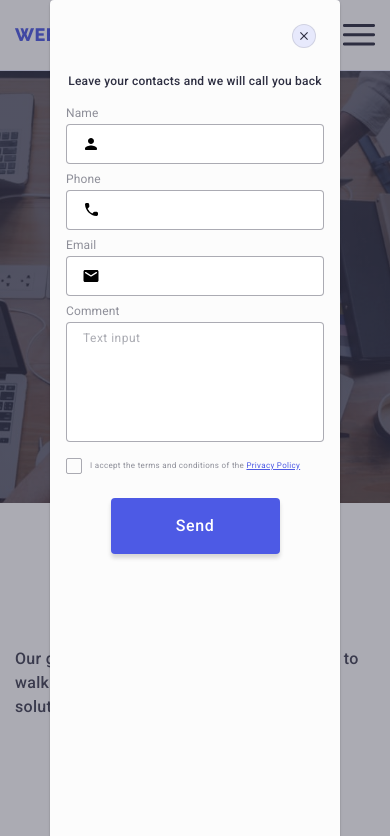
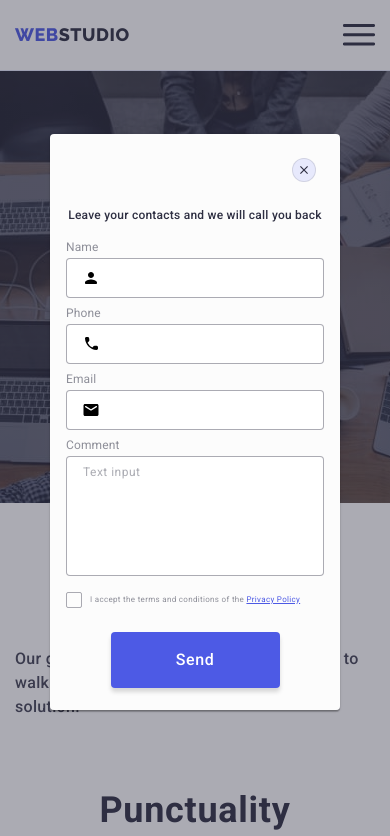
Before and after one commit to MarynaFes/goit-markup-hw-07, a plain HTML site: page index.html in a window 390 px wide. Both pictures are taken after a click on the button "Order Service". Shown: the top 836 px of the page. Drawn offline with nearby package versions, Linux system fonts and the light colour scheme.

Commit message:
work with mistakes

```diff
--- a/css/media.css
+++ b/css/media.css
@@ -33,8 +33,9 @@
     left: 50%;
     transform: translate(-50%, -50%);
     width: 290px;
-    height: 100%;
-    overflow: auto;
+    max-height: 576px;
+    height: 90%;
+    overflow-y: auto;
     background-color: var(--modal-background);
     box-shadow: 0px 1px 1px rgba(0, 0, 0, 0.14), 0px 1px 3px rgba(0, 0, 0, 0.12),
       0px 2px 1px rgba(0, 0, 0, 0.2);
--- a/css/styles.css
+++ b/css/styles.css
@@ -228,7 +228,7 @@ button {
       rgba(46, 47, 66, 0.7),
       rgba(46, 47, 66, 0.7)
     ),
-    url(../images/hero-background-image.jpg);
+    url(../images/hero-background-image-mob.jpg);
   background-position: center;
   background-size: cover;
   max-width: 428px;
@@ -524,7 +524,6 @@ button {
   gap: 72px;
 }
 .page-footer-container {
-  margin-bottom: 72px;
   justify-content: center;
 }
 .footer-logotype {
@@ -657,8 +656,9 @@ button {
   left: 50%;
   transform: translate(-50%, -50%);
   width: 392px;
-  height: 100%;
-  overflow: auto;
+  overflow-y: auto;
+  max-height: 576px;
+  height: 90%;
   background-color: var(--modal-background);
   box-shadow: 0px 1px 1px rgba(0, 0, 0, 0.14), 0px 1px 3px rgba(0, 0, 0, 0.12),
     0px 2px 1px rgba(0, 0, 0, 0.2);
```
